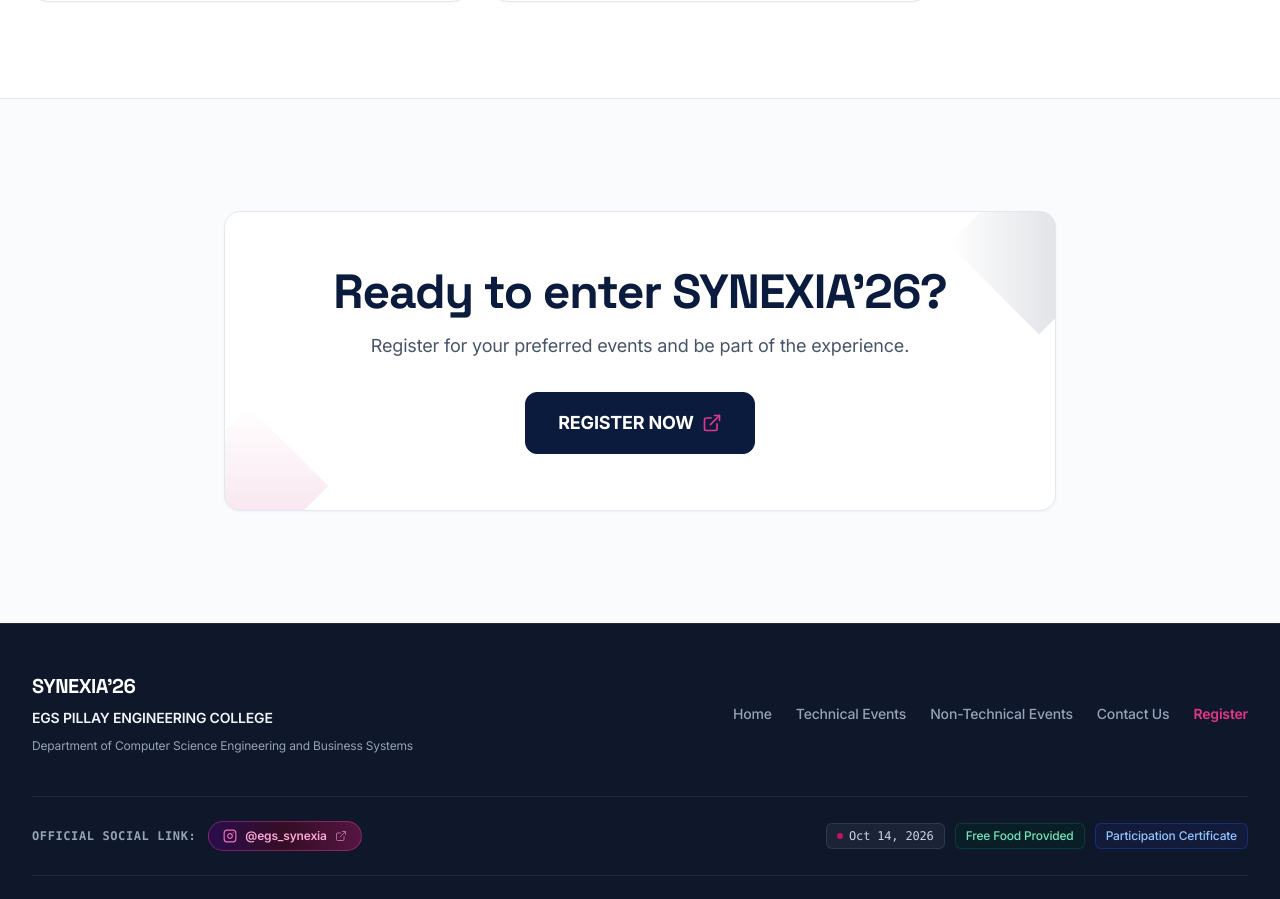
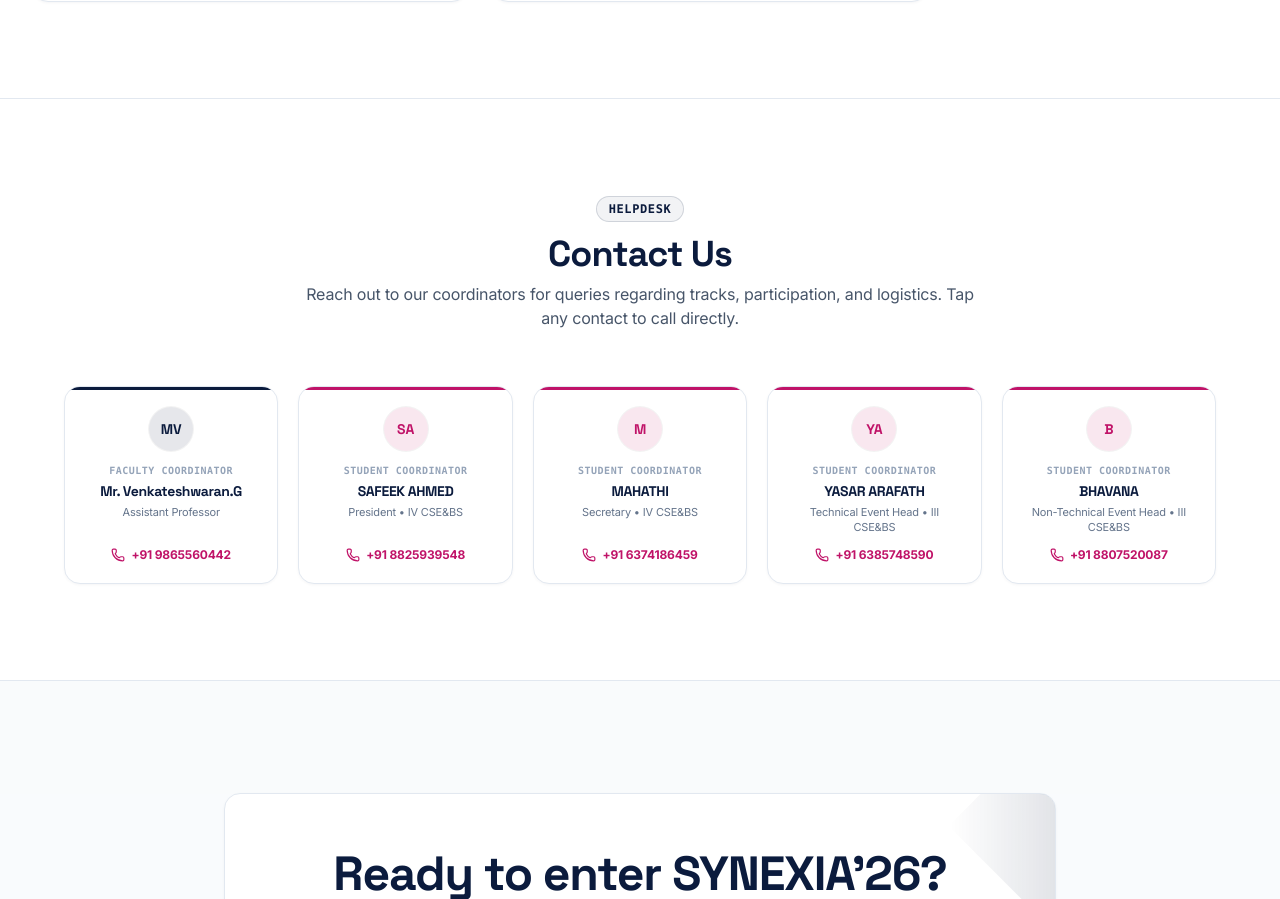
Before and after one commit to Yasar-Arafath24/SYNEXIA-website, a React (Vite) app: page / in a window 1280 px wide. Shown: the part 3344-4243 px from the top of the page. Built offline with nearby package versions, Linux system fonts and the light colour scheme.

Commit message:
home page edited

```diff
--- a/src/pages/HomePage.jsx
+++ b/src/pages/HomePage.jsx
@@ -29,6 +29,25 @@
 
 export default function HomePage() {
   const hasRegistrationUrl = Boolean(siteConfig.registrationUrl && siteConfig.registrationUrl.trim().length > 0);
+
+  const telLink = (phone) => `tel:${String(phone).replace(/[^+\d]/g, '')}`;
+
+  const contactList = [
+    ...SYMPOSIUM_CONFIG.contacts.facultyCoordinators.map((c) => ({
+      name: c.name,
+      role: c.designation || c.role,
+      phone: c.phone,
+      type: 'faculty',
+      initials: c.name.split(' ').map((w) => w[0]).join('').slice(0, 2).toUpperCase(),
+    })),
+    ...SYMPOSIUM_CONFIG.contacts.studentCoordinators.map((c) => ({
+      name: c.name,
+      role: `${c.role} • ${c.department}`,
+      phone: c.phone,
+      type: 'student',
+      initials: c.name.split(' ').map((w) => w[0]).join('').slice(0, 2).toUpperCase(),
+    })),
+  ];
 
   return (
     <div className="bg-white min-h-screen">
@@ -441,7 +460,66 @@
       </section>
 
       {/* ========================================================================= */}
-      {/* SECTION 4 — REGISTRATION CTA                                              */}
+      {/* SECTION 4 — CONTACT US                                                     */}
+      {/* ========================================================================= */}
+      <section id="contact" className="py-16 sm:py-24 bg-white border-b border-slate-200">
+        <ScrollReveal className="max-w-7xl mx-auto px-4 sm:px-6 lg:px-8">
+
+          <div className="text-center max-w-2xl mx-auto mb-14">
+            <span className="text-xs font-mono font-bold tracking-wider uppercase text-brand-navy px-3 py-1 rounded-full bg-brand-navy/5 border border-brand-navy/15 inline-block mb-3">
+              Helpdesk
+            </span>
+            <h2 className="text-3xl sm:text-4xl font-bold font-display text-brand-navy tracking-tight mb-2">
+              Contact Us
+            </h2>
+            <p className="text-slate-600 text-sm sm:text-base">
+              Reach out to our coordinators for queries regarding tracks, participation, and logistics. Tap any contact to call directly.
+            </p>
+          </div>
+
+          <div className="grid grid-cols-1 sm:grid-cols-2 lg:grid-cols-5 gap-5 max-w-6xl mx-auto">
+            {contactList.map((contact, idx) => (
+              <a
+                key={idx}
+                href={telLink(contact.phone)}
+                className="brand-card p-5 flex flex-col items-center text-center relative overflow-hidden group border-slate-200 hover:border-brand-navy transition-all duration-300 hover:shadow-subtle"
+              >
+                {/* Subtle top indicator */}
+                <div className={`absolute top-0 left-0 right-0 h-[3px] ${contact.type === 'faculty' ? 'bg-brand-navy' : 'bg-brand-magenta'}`} />
+
+                <div className={`w-11 h-11 rounded-full ${
+                  contact.type === 'faculty'
+                    ? 'bg-brand-navy/10 text-brand-navy'
+                    : 'bg-brand-magenta/10 text-brand-magenta'
+                } flex items-center justify-center mb-3 font-display font-bold text-sm ring-1 ring-black/5 transition-transform duration-300 group-hover:scale-110`}>
+                  {contact.initials}
+                </div>
+
+                <span className="text-[10px] font-mono font-bold uppercase tracking-wider text-slate-400 mb-1">
+                  {contact.type === 'faculty' ? 'Faculty' : 'Student'} Coordinator
+                </span>
+
+                <h3 className="text-sm font-bold font-display text-brand-navy leading-tight mb-1">
+                  {contact.name}
+                </h3>
+
+                <p className="text-[11px] text-slate-500 mb-3 leading-snug">
+                  {contact.role}
+                </p>
+
+                <span className="mt-auto inline-flex items-center gap-1.5 text-xs font-bold text-brand-magenta group-hover:text-brand-navy transition-colors">
+                  <Phone className="w-3.5 h-3.5" />
+                  {contact.phone}
+                </span>
+              </a>
+            ))}
+          </div>
+
+        </ScrollReveal>
+      </section>
+
+      {/* ========================================================================= */}
+      {/* SECTION 5 — REGISTRATION CTA                                              */}
       {/* ========================================================================= */}
       <section id="register" className="py-20 sm:py-28 bg-slate-50/80">
         <ScrollReveal className="max-w-4xl mx-auto px-4 sm:px-6 lg:px-8 text-center">
```
